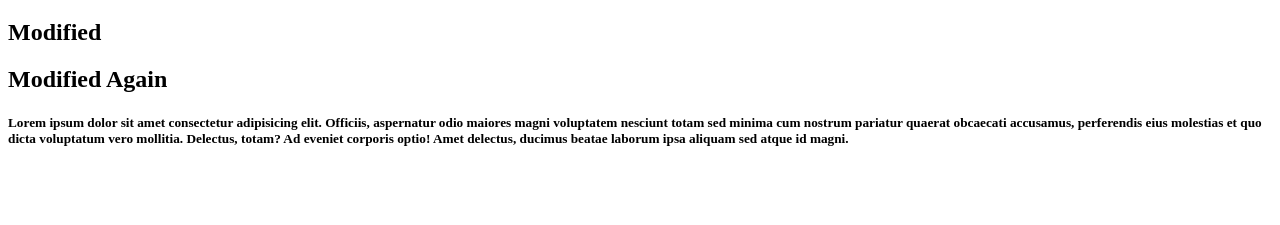
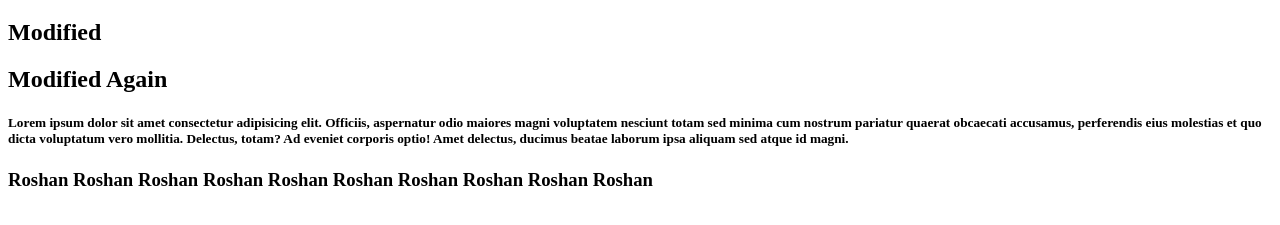
Before and after one commit to roshanwagh13/GitLearnRepo, a plain HTML site: page index2.html in a window 1280 px wide. Shown: the part 61-286 px from the top of the page. Drawn offline with Linux system fonts and the light colour scheme.

Commit message:
commit request 111111111111

```diff
--- a/index2.html
+++ b/index2.html
@@ -15,6 +15,9 @@
         nesciunt totam sed minima cum nostrum pariatur quaerat obcaecati accusamus, perferendis eius molestias et quo
         dicta voluptatum vero mollitia. Delectus, totam? Ad eveniet corporis optio! Amet delectus, ducimus beatae
         laborum ipsa aliquam sed atque id magni.</h5>
+    <h3>
+        Roshan Roshan Roshan Roshan Roshan Roshan Roshan Roshan Roshan Roshan
+    </h3>
 </body>
 
 </html>
```
